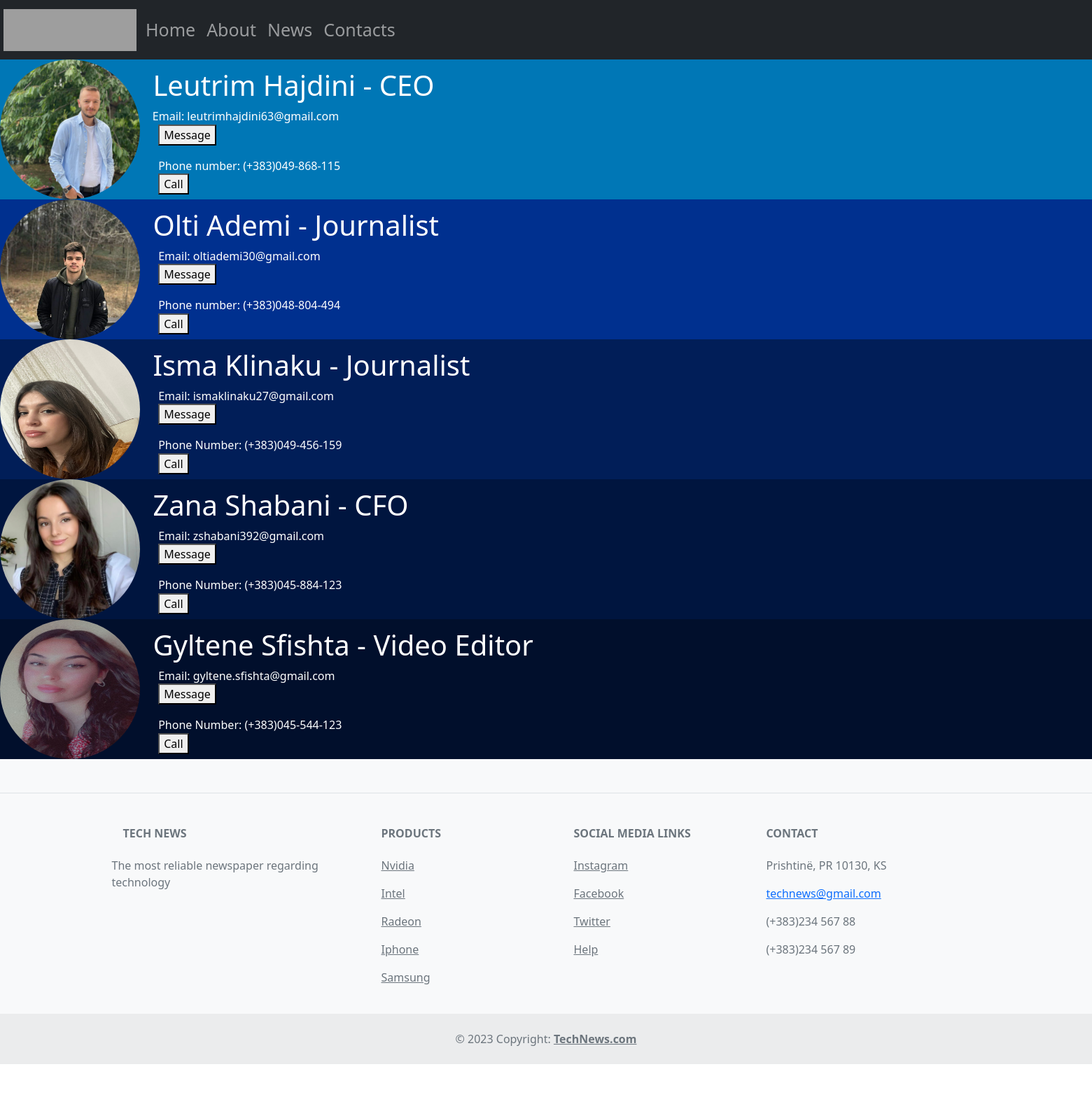
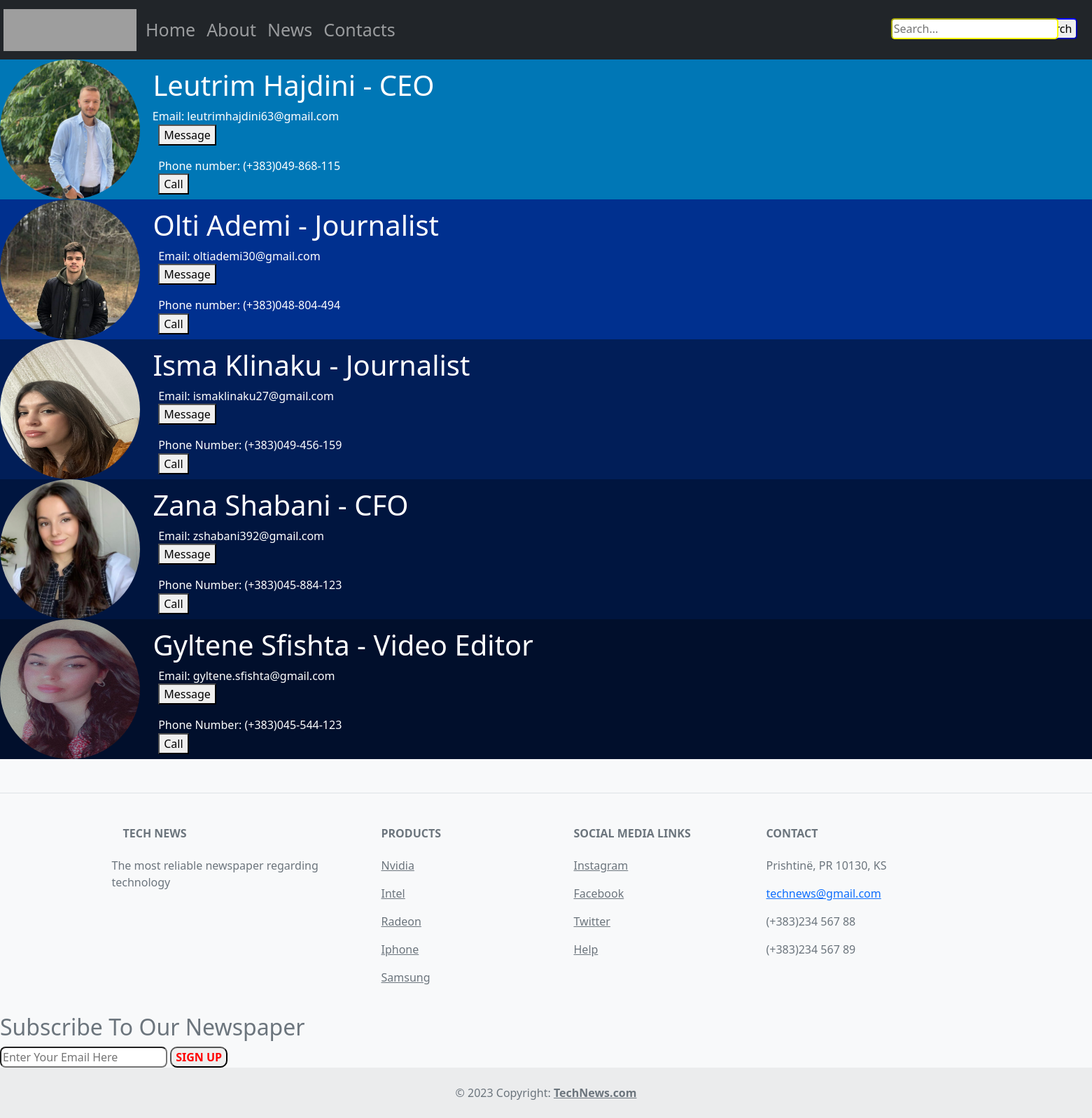
Before and after one commit to gyltenesfishta/TechNews, a PHP site: page /html/contact.html in a window 1560 px wide. Shown: the whole page at 70% size. Before the commit the page ends 1521 px from the top, so only its background shows below. Run offline with PHP 8.4, Linux system fonts and the light colour scheme; grey boxes are pictures that could not be loaded.

Commit message:
made changes to search box and subscribe button

```diff
--- a/css/contact.css
+++ b/css/contact.css
@@ -111,3 +111,32 @@ h1{
     background-color: #010f2c;
     height: 200px;
 }
+.submit{
+    border-radius: 10px;
+    color: red;
+    font-weight: bold;
+}
+a:hover{
+    color: black;
+}
+.header-container-search{
+    position: relative;
+}
+.searchText{
+    position: absolute;
+    margin-left: 700px;
+    margin-top: 1%;
+    border-radius: 5px;
+    border-color: yellow;
+    color: black;
+}
+.searchButton{
+    margin-left: 900px;
+    margin-top: 1%;
+    border-radius: 5px;
+    border-color: blue;
+    color: black;
+}
+.emailText{
+    border-radius: 8px;
+}
--- a/html/about.html
+++ b/html/about.html
@@ -27,6 +27,12 @@
                 <li class="nav-item">
                   <a class="nav-link" href="../html/contact.html">Contacts</a>
               </li>
+              <div class="header-container-search">
+                <form action="#">
+                  <input type="text" placeholder="Search..." class="searchText">
+                  <button class="searchButton">Search</button>
+                </form>
+                </div>
         </div>
     </div>
     </header>
--- a/html/contact.html
+++ b/html/contact.html
@@ -29,6 +29,12 @@
                 <li class="nav-item">
                   <a class="nav-link" href="../html/contact.html">Contacts</a>
               </li>
+              <div class="header-container-search">
+                <form action="#">
+                  <input type="text" placeholder="Search..." class="searchText">
+                  <button class="searchButton">Search</button>
+                </form>
+                </div>
         </div>
 
     </div>
@@ -170,6 +176,13 @@
             <!-- Grid row -->
           </div>
         </section>
+        <div class="subscribe_footer">
+          <h2>Subscribe To Our Newspaper</h2>
+          <div class="subsscribe_form">
+            <form action="">
+              <input type="email" id="email" placeholder="Enter Your Email Here" name="email" class="emailText">
+              <button type="submit" class="submit">SIGN UP</button>
+            </form>
         <!-- Section: Links  -->
 
         <!-- Copyright -->
```
Also changed, not shown: css/about.css (+29 -0 lines), css/lajmi1.css (+29 -0 lines), css/news.css (+29 -0 lines), css/style.css (+29 -0 lines), html/index.html (+6 -6 lines), html/lajmi1.html (+7 -0 lines), html/news.html (+13 -0 lines).
